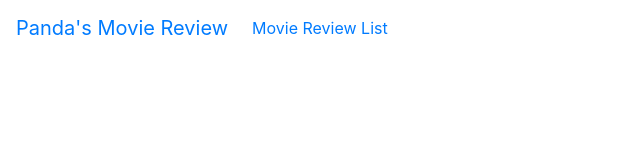
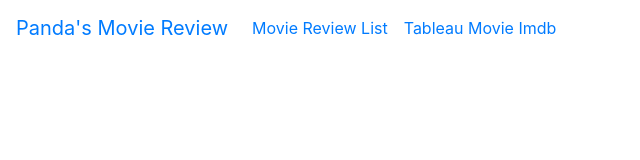
Before and after one commit to FunCodingPanda/movie_crud_frontend, a website: page edit.html in a window 1280 px wide. Shown: the whole page, without its empty margins (0-640 px from the left). Drawn offline with nearby package versions, Linux system fonts and the light colour scheme; no server answers.

Commit message:
added Tableau link

```diff
--- a/edit.html
+++ b/edit.html
@@ -17,6 +17,11 @@
         <ul class="navbar-nav">
           <li class="nav-item active">
             <a class="nav-link" href="index.html">Movie Review List<span class="sr-only">(current)</span></a>
+          </li>
+        </ul>
+        <ul class="navbar-nav">
+          <li class="nav-item active">
+            <a class="nav-link" href="https://public.tableau.com/profile/sophie1016#!/vizhome/PandaWorkbook/IMDBMoviesDashboard">Tableau Movie Imdb<span class="sr-only">(current)</span></a>
           </li>
         </ul>
       </div>
```
Also changed, not shown: home.html (+5 -0 lines), index.html (+5 -0 lines), movie.html (+5 -0 lines), newpage.html (+5 -0 lines).
